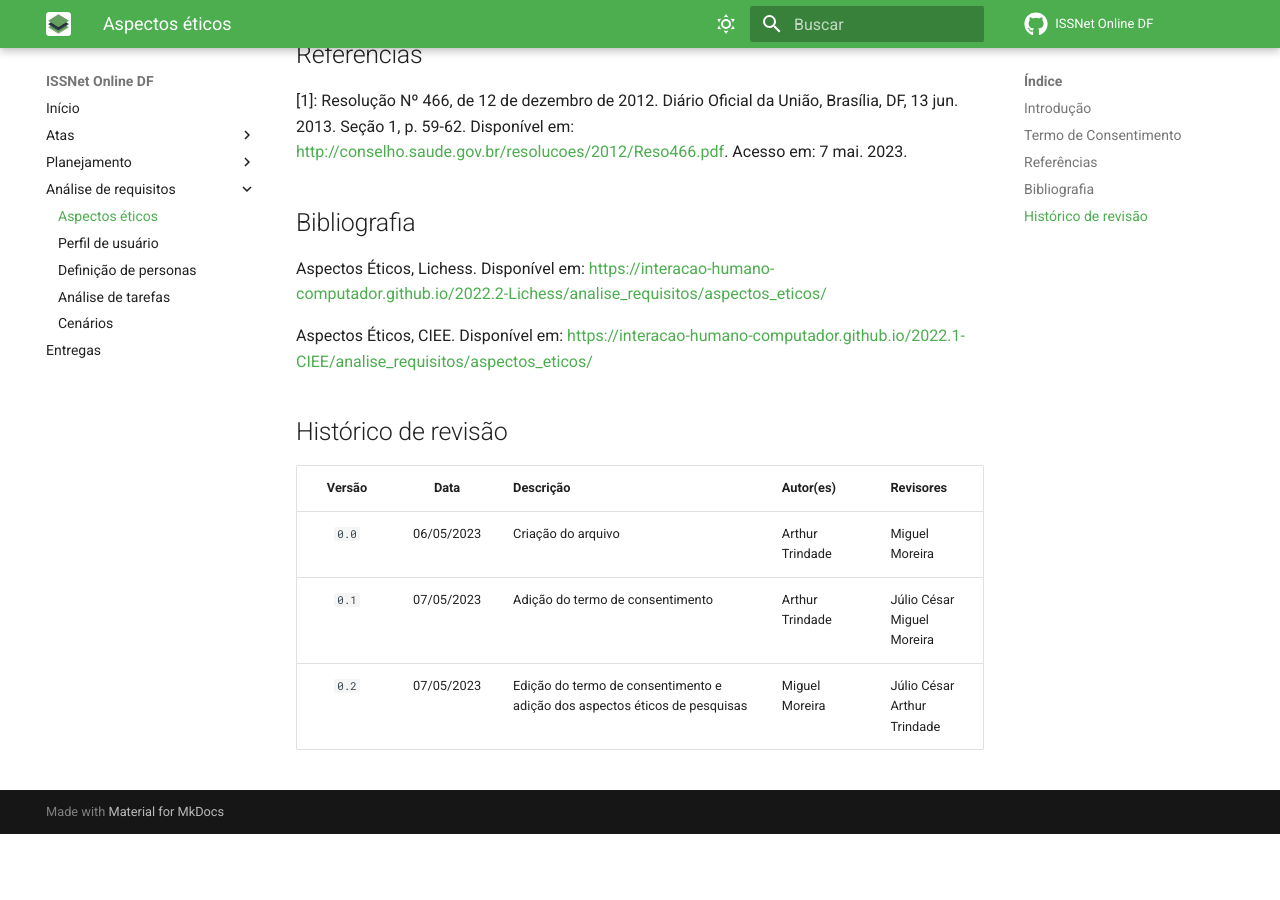
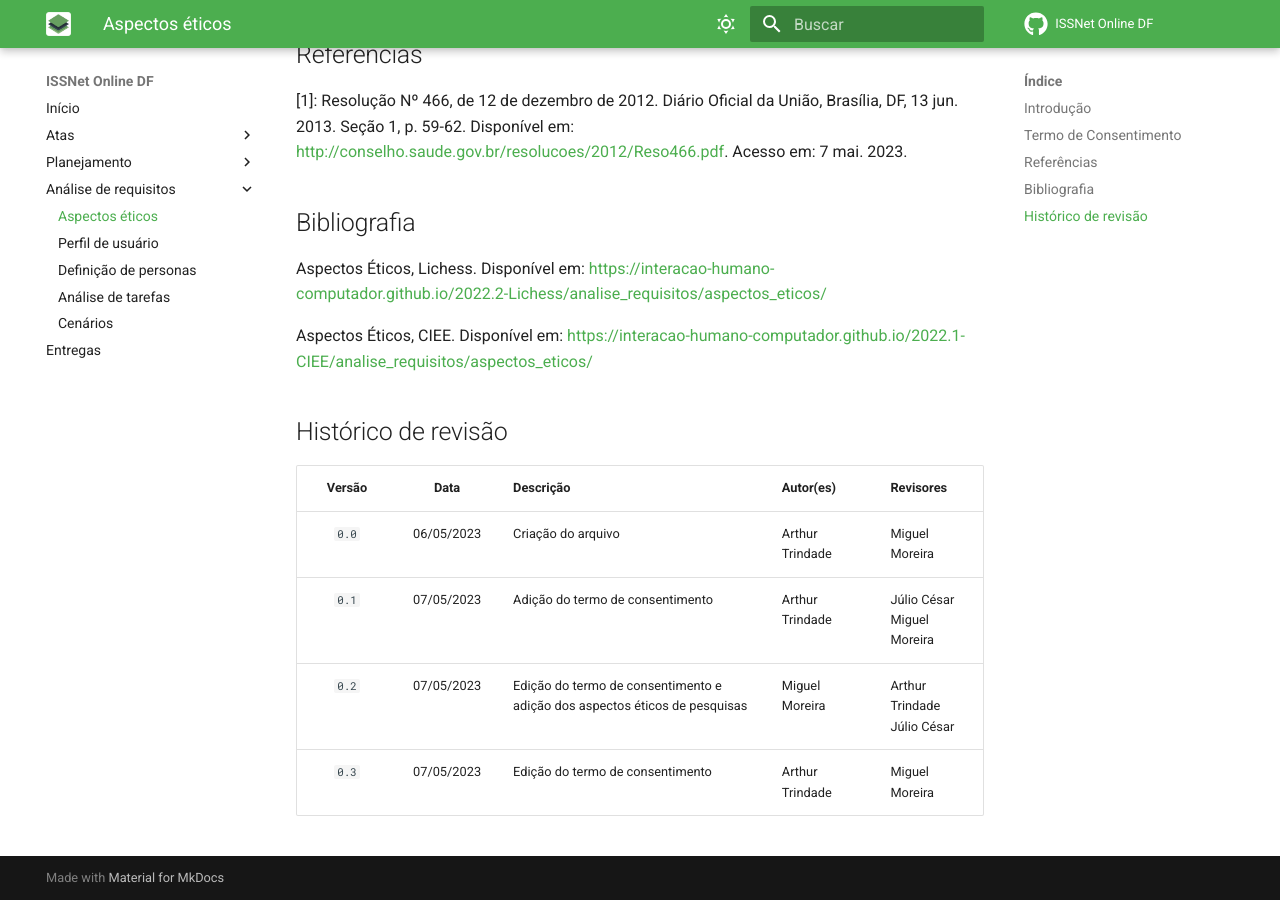
Before and after one commit to Interacao-Humano-Computador/2023.1-ISSNet, an MkDocs documentation site: the page built from gitpages/docs/analise_de_requisitos/aspectos_eticos.md, in a window 1280 px wide and 900 px high, scrolled down 1910 px. Built offline with MkDocs 1.6.1 and Material for MkDocs 9.7.7, drawn with Linux system fonts in a browser that asks for light colours; comment, search, counter and statistics services are not loaded; before the commit the page ends 2744 px from its top, so only the background shows below that.

Commit message:
bugou o termo kkk

```diff
--- a/gitpages/docs/analise_de_requisitos/aspectos_eticos.md
+++ b/gitpages/docs/analise_de_requisitos/aspectos_eticos.md
@@ -41,4 +41,5 @@ Aspectos Éticos, CIEE. Disponível em:  <https://interacao-humano-computador.gi
 | :--------: | :---------: | -------------------------------- | ---------------------------------- | ----------------------------- |
 | `0.0`      |  06/05/2023 | Criação do arquivo               | Arthur Trindade                    | Miguel Moreira                |
 | `0.1`      |  07/05/2023 | Adição do termo de consentimento | Arthur Trindade                    | Júlio César<br>Miguel Moreira |
-| `0.2`      |  07/05/2023 | Edição do termo de consentimento e adição dos aspectos éticos de pesquisas| Miguel Moreira                    | Júlio César<br>Arthur Trindade |
+| `0.2`      |  07/05/2023 | Edição do termo de consentimento e adição dos aspectos éticos de pesquisas| Miguel Moreira                    | Arthur Trindade<br>Júlio César |
+| `0.3`      |  07/05/2023 | Edição do termo de consentimento | Arthur Trindade                    | Miguel Moreira |
```
Also changed, not shown: 1 other file.
